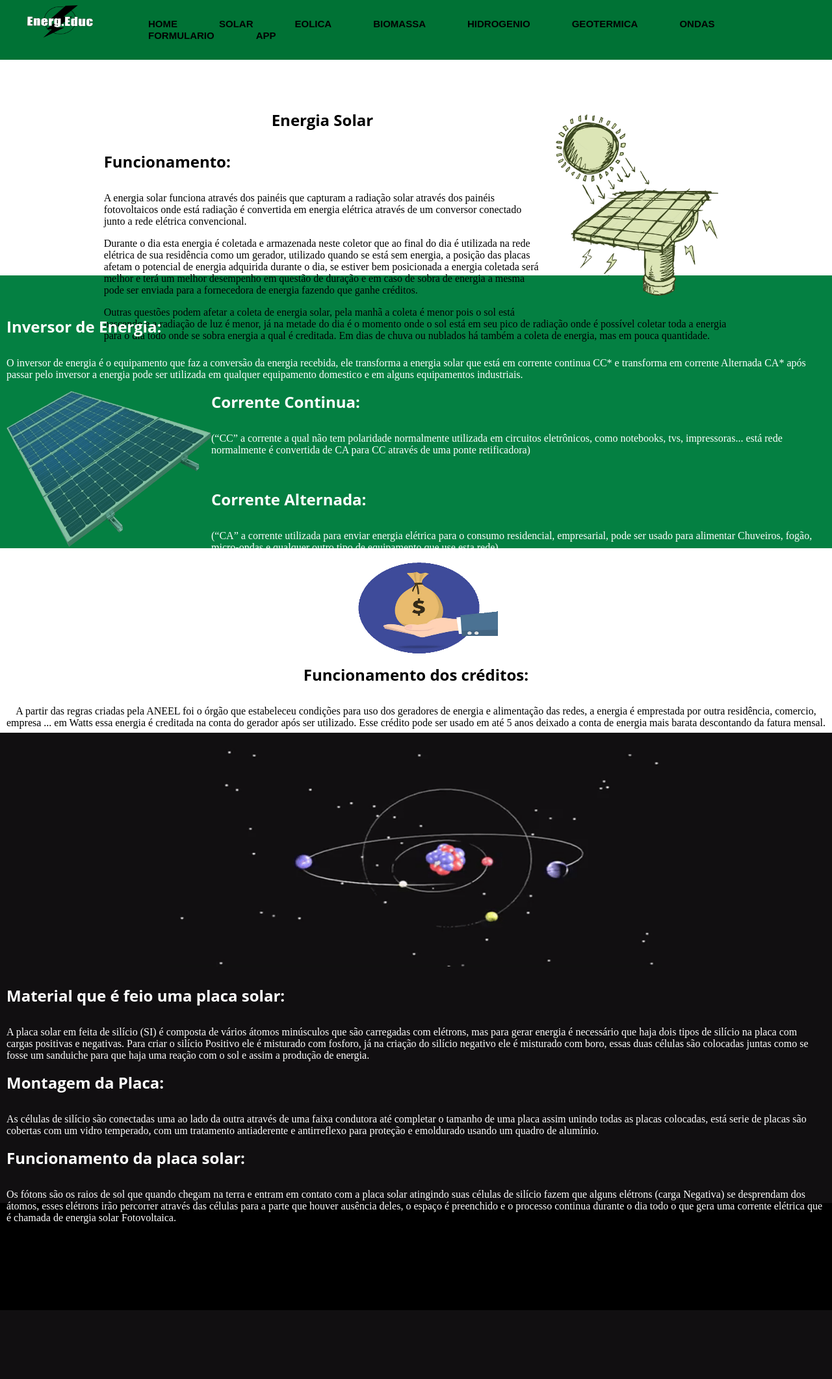
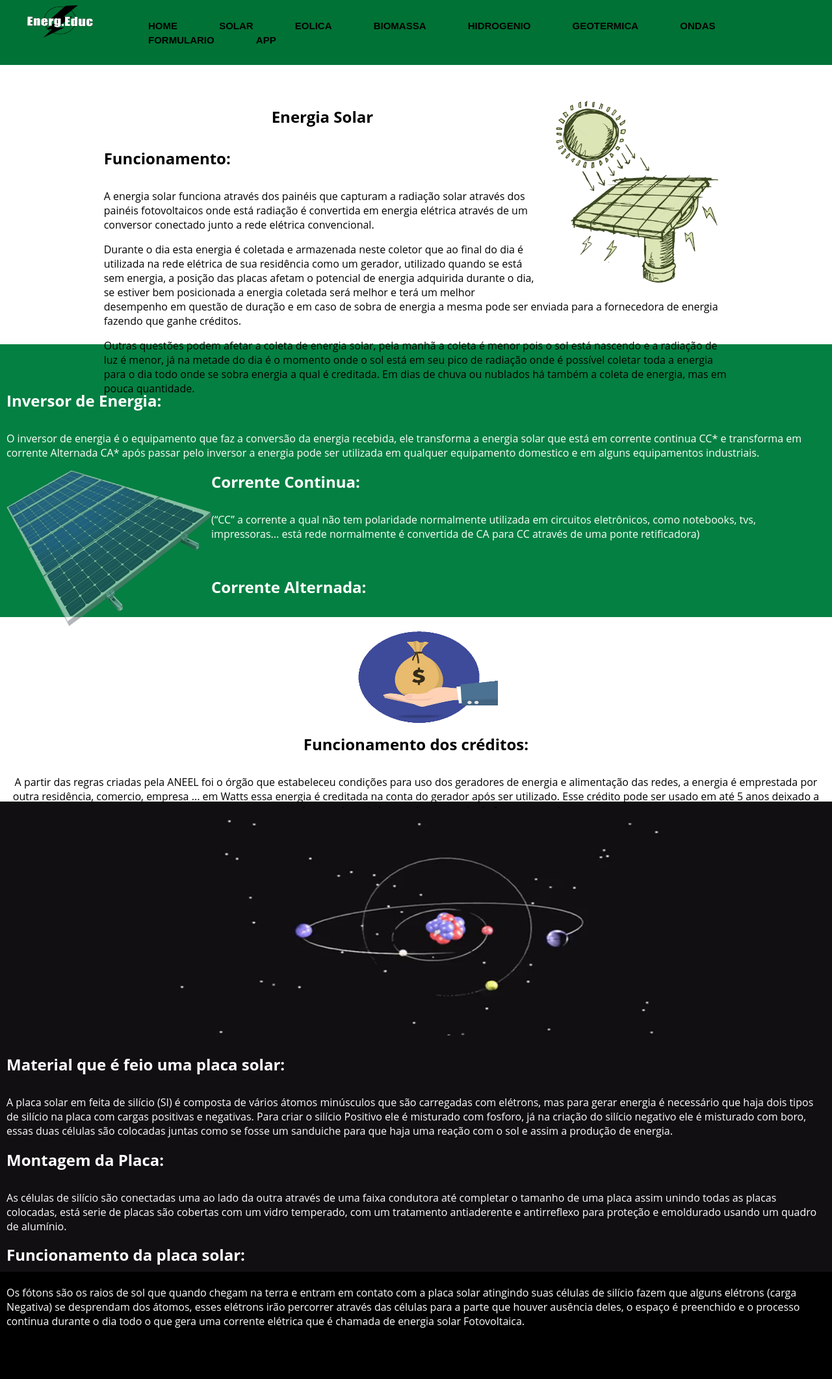
Before and after one commit to HugoVec/EnergiaR, a PHP site: page /Solar.html in a window 1280 px wide. Shown: the whole page at 65% size. Before the commit the page ends 2017 px from the top, so only its background shows below. Run offline with PHP 8.4, Linux system fonts and the light colour scheme.

Commit message:
Algumas coisas
tem mais coisa ainda

```diff
--- a/SiteEnergiaR/WebContent/CSS/MenuHF.css
+++ b/SiteEnergiaR/WebContent/CSS/MenuHF.css
@@ -1,3 +1,7 @@
+body {
+  font-family: 'Open Sans', sans-serif;
+}
+
 ul {
   background-color: #007235;
   padding: 28px;
@@ -5,12 +9,10 @@ ul {
   margin-bottom: 9px;
 }
 
-
 h1 {
   font-size: 24px;
   font-family: 'Open Sans', sans-serif;
   padding-bottom: 15px;
-
 }
 
 li {
--- a/SiteEnergiaR/WebContent/CSS/Paginas.css
+++ b/SiteEnergiaR/WebContent/CSS/Paginas.css
@@ -10,11 +10,7 @@
 
 /* ----------------------------------------------------------------CSS GEOTERMICA---------------------------------------------------------------- */
 
-h1 {
-  font-size: 24px;
-  font-family: 'Open Sans', sans-serif;
-  padding-bottom: 15px;
-}
+
 
 .a1 {
   font-size: 14px;
@@ -292,6 +288,16 @@ h1 {
 
 /* ----------------------------------------------------------------CSS SOLAR---------------------------------------------------------------- */
 
+.primeiraDiv {
+  padding-top: 3%;
+  padding-left: 12%;
+  padding-right: 12%;
+  margin-top: 5px;
+  height: 265px;
+  margin-bottom: 10%;
+
+}
+
 
   #solar_1 {
     float: right;
--- a/SiteEnergiaR/WebContent/Solar.html
+++ b/SiteEnergiaR/WebContent/Solar.html
@@ -25,32 +25,36 @@
 		</div>
 
 	<!-- Divisão em Branco -->
-	<div  class="trocaCor">
-		<div class="img_solar">
+	<div  class="primeiraDiv">
+
+		<div>
 			<img id="solar_1" src="Imagem/Solar_1.png" alt="Solar_Desenho_1">
-	    <h1>
-	      <b>
-	        <center>
-	          Energia Solar
-	        </center>
-	      </b>
-	    </h1>
-	    <h1>
-	      <b>
-	        Funcionamento:
-	      </b>
-	    </h1>
+		</div>
+
+		<h1><b><center>Energia Solar</center></b></h1>
+
+		<h1><b>Funcionamento:</b></h1>
+
 		<p>
-	      A energia solar funciona através dos painéis que capturam a radiação solar através dos painéis fotovoltaicos onde está radiação é convertida em energia elétrica através de um conversor conectado junto a rede elétrica convencional.
+			A energia solar funciona através dos painéis que capturam a radiação solar
+			através dos painéis fotovoltaicos onde está radiação é convertida em energia elétrica através de um conversor conectado junto a rede elétrica convencional.
 		</p>
+
 		<p>
-				Durante o dia esta energia é coletada e armazenada neste coletor que ao final do dia é utilizada na rede elétrica de sua residência como um gerador, utilizado quando se está sem energia, a posição das placas afetam o potencial de energia adquirida durante o dia, se estiver bem posicionada a energia coletada será melhor e terá um melhor desempenho em questão de duração e em caso de sobra de energia a mesma pode ser enviada para a fornecedora de energia fazendo que ganhe créditos.
+			Durante o dia esta energia é coletada e armazenada neste coletor que ao final do dia é utilizada na rede elétrica de sua
+			residência como um gerador, utilizado quando se está sem energia, a posição das placas afetam o potencial de energia adquirida durante o dia,
+			se estiver bem posicionada a energia coletada será melhor e terá um melhor desempenho em questão de duração e em caso de sobra de energia a mesma pode ser enviada para a fornecedora de energia fazendo que
+			ganhe créditos.
 		</p>
+
 		<p>
-				Outras questões podem afetar a coleta de energia solar, pela manhã a coleta é menor pois o sol está nascendo e a radiação de luz é menor, já na metade do dia é o momento onde o sol está em seu pico de radiação onde é possível coletar toda a energia para o dia todo onde se sobra energia a qual é creditada. Em dias de chuva ou nublados há também a coleta de energia, mas em pouca quantidade.
+			Outras questões podem afetar a coleta de energia solar, pela manhã a coleta é menor pois o sol está nascendo e a radiação de luz é menor,
+			já na metade do dia é o momento onde o sol está em seu pico de radiação onde é possível coletar toda a energia para o dia todo onde se sobra energia a
+			qual é creditada. Em dias de chuva ou nublados há também a coleta de energia, mas em pouca quantidade.
 		</p>
+
   </div>
-  </div>
+
 	<!-- Divisão em Verde -->
 	<div  id="trocaCor_Solar3">
 		<br>
```
Lines whose indentation alone changed are shown as unchanged.
